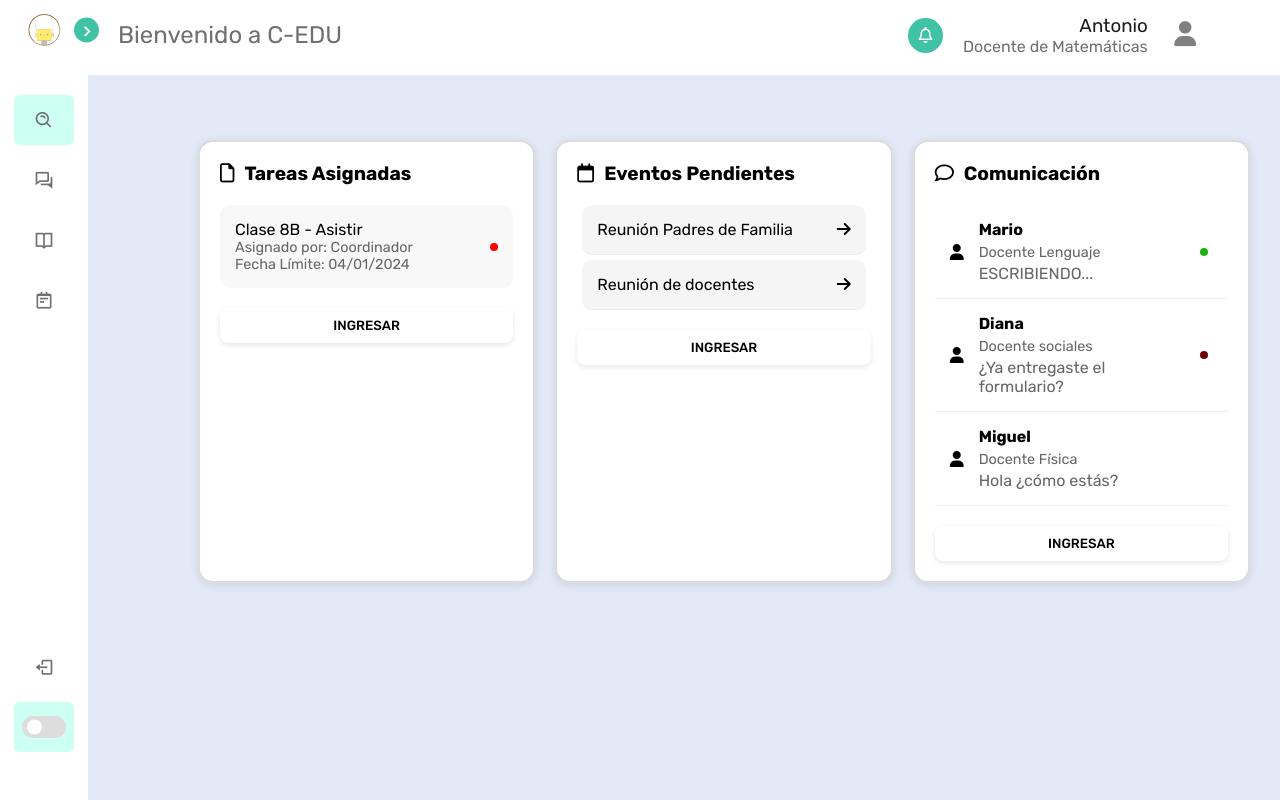
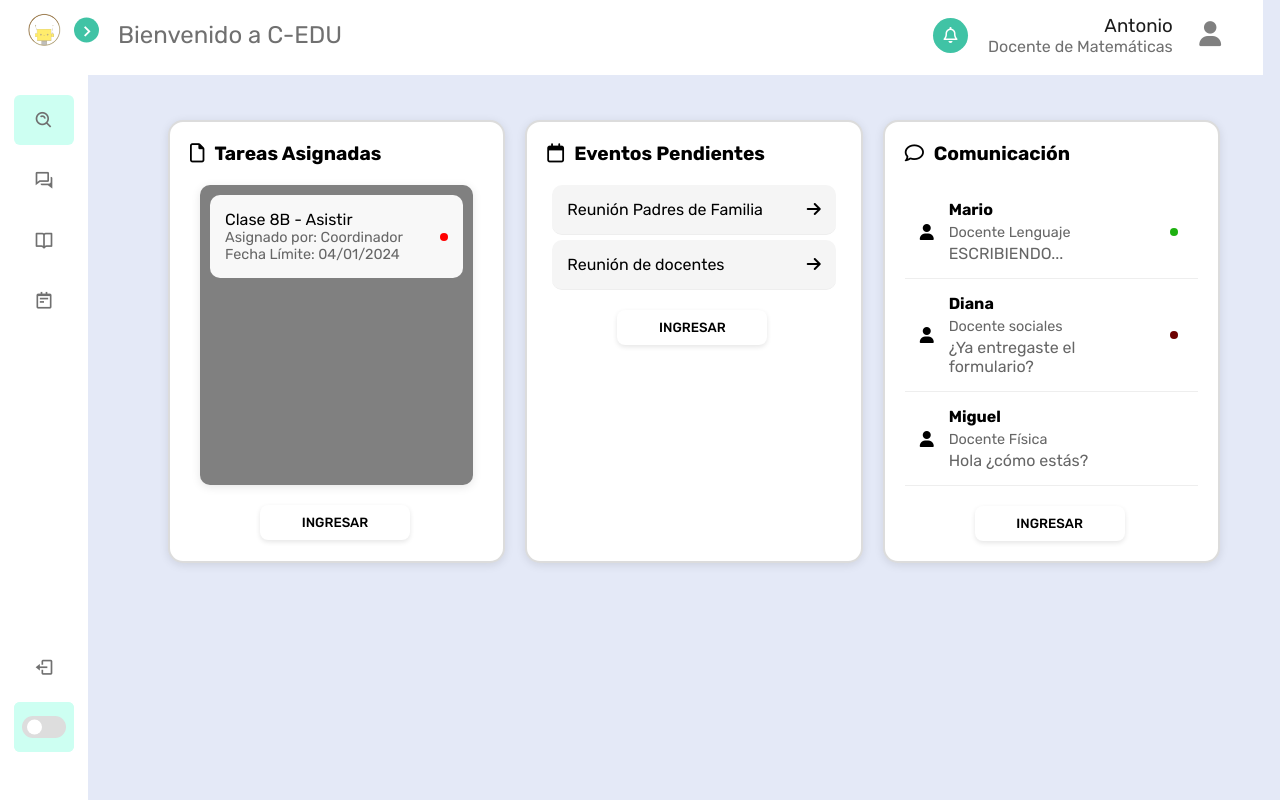
Before and after one commit to Nico08ben/C-Edu, a PHP site: page /Docente/Home/index.html in a window 1280 px wide. Run offline with PHP 8.4, Linux system fonts and the light colour scheme.

Commit message:
Desarrollo de la interfaz card

```diff
--- a/Docente/Home/inciodocentess.css
+++ b/Docente/Home/inciodocentess.css
@@ -91,7 +91,7 @@ body.dark {
     position: relative;
     top: -35px;
     left: -110px;
-    width: 1200px;
+    width: 1175px;
     height: 80px;
     justify-content: space-between;
     align-items: center;
@@ -109,7 +109,7 @@ body.dark {
 /* Estilos del perfil */
 .profile {
     position: relative;
-    left: -20px;
+    left: 30px;
     width: 350px;
     height: 50px;
     display: flex;
@@ -164,6 +164,19 @@ body.dark {
     grid-template-columns: repeat(auto-fit, minmax(300px, 1fr));
     /* Establecer espacio entre elementos */
     gap: 20px;
+    position: relative;
+    top: -20px;
+    right: 30px;
+}
+.div-card{
+    background-color: gray;
+    width: auto;
+    height: 300px;
+    border-radius: 10px;
+    margin: 10px;
+    padding: 10px;
+    box-shadow: 0 2px 10px rgba(0,0,0,0.1);
+
 }
 
 /* Estilos de las tarjetas */
@@ -337,10 +350,12 @@ body.dark {
 
 /* Estilos del botón de ingreso */
 .btn-ingresar {
+    font-family: "Rubik", serif;
+
     /* Establecer visualización como bloque */
     display: block;
     /* Establecer ancho completo */
-    width: 100%;
+    width: 150px;
     /* Establecer relleno */
     padding: 10px;
     /* Establecer color de fondo */
@@ -357,6 +372,10 @@ body.dark {
     font-weight: 500;
     /* Establecer sombra */
     box-shadow: 0 2px 5px rgba(0,0,0,0.1);
+    align-items: center;
+    text-align: center;
+    position: relative;
+    left: 70px;
 }
 
 /* Estilos para pantallas pequeñas */
--- a/Docente/Home/index.html
+++ b/Docente/Home/index.html
@@ -91,6 +91,7 @@
                     <div class="card-header">
                         <i class="fa-regular fa-file"></i> Tareas Asignadas
                     </div>
+                <div class="div-card">
                     <div class="task-item">
                         <div>Clase 8B - Asistir</div>
                         <div class="task-details">
@@ -100,6 +101,7 @@
                         </div>
                         <span class="red-dot"></span>
                     </div>
+                </div>
                     <button class="btn-ingresar">INGRESAR</button>
                 </div>
 
```
